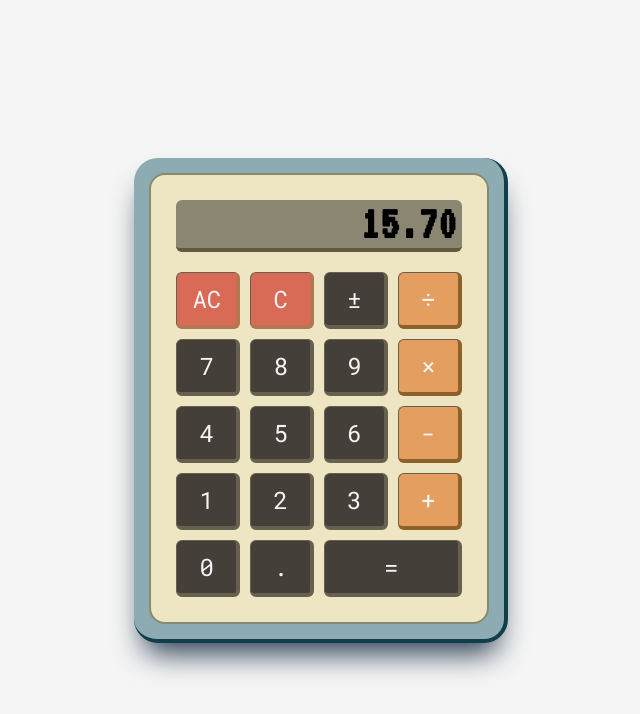
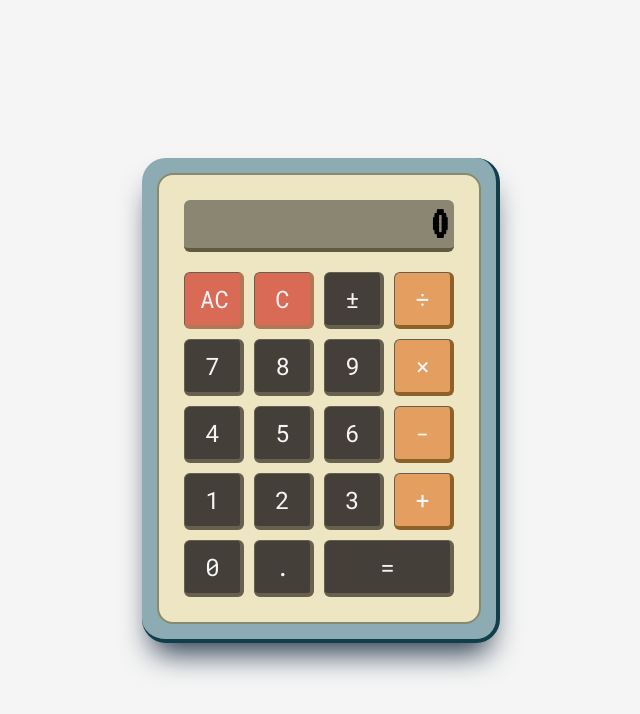
Before and after one commit to ShadyaJ/calculator, a plain HTML site: page index.html in a window 1280 px wide. Shown: the whole page, without its empty margins (319-959 px from the left). Drawn offline with Linux system fonts and the light colour scheme.

Commit message:
Add active class on buttons to create an effect when they are pressed && set the calculator to 0 by default (input)

```diff
--- a/index.html
+++ b/index.html
@@ -10,7 +10,7 @@
 <body>
     <div id="calculator">
         <div class="container">
-            <div class="input">15.70</div>
+            <div class="input">0</div>
 
             <div class="btns-grid">
                 <button type="button" class="btn-red">AC</button>
--- a/style.css
+++ b/style.css
@@ -44,7 +44,7 @@ body {
 
 #calculator .btns-grid {
     display: grid;
-    grid-template-columns: repeat(4, 1fr);
+    grid-template-columns: repeat(4, 60px);
     gap: 10px;
     margin-top: 20px;
 }
@@ -78,3 +78,9 @@ body {
     border-bottom: 4px solid #8c612a;
     border-right: 4px solid #8c612a;
 }
+
+#calculator .btns-grid button:active {
+    border-bottom: 2px solid #67604e;
+    border-right: 2px solid #67604e;
+    transform: scale(0.98);
+}
```
